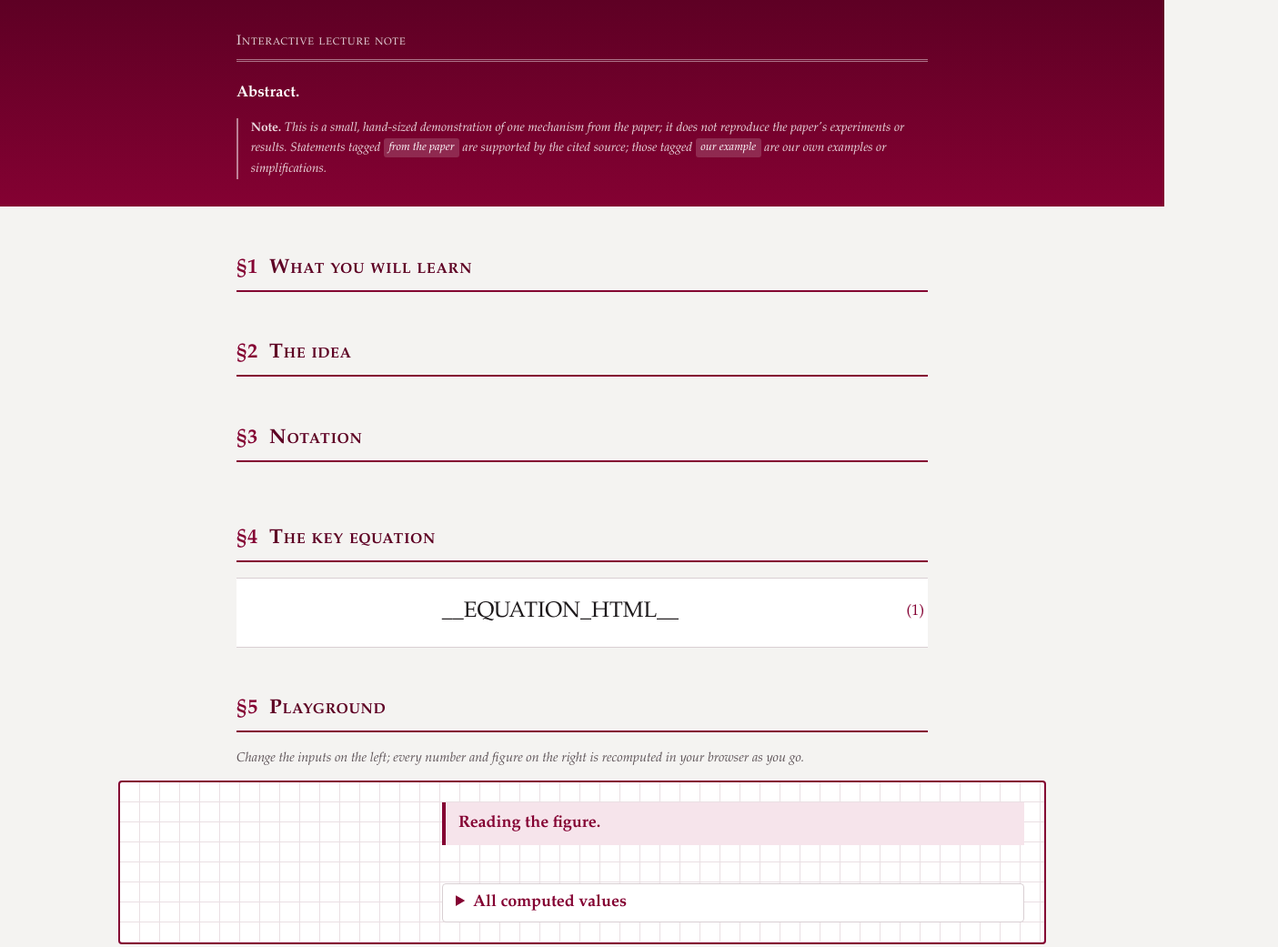
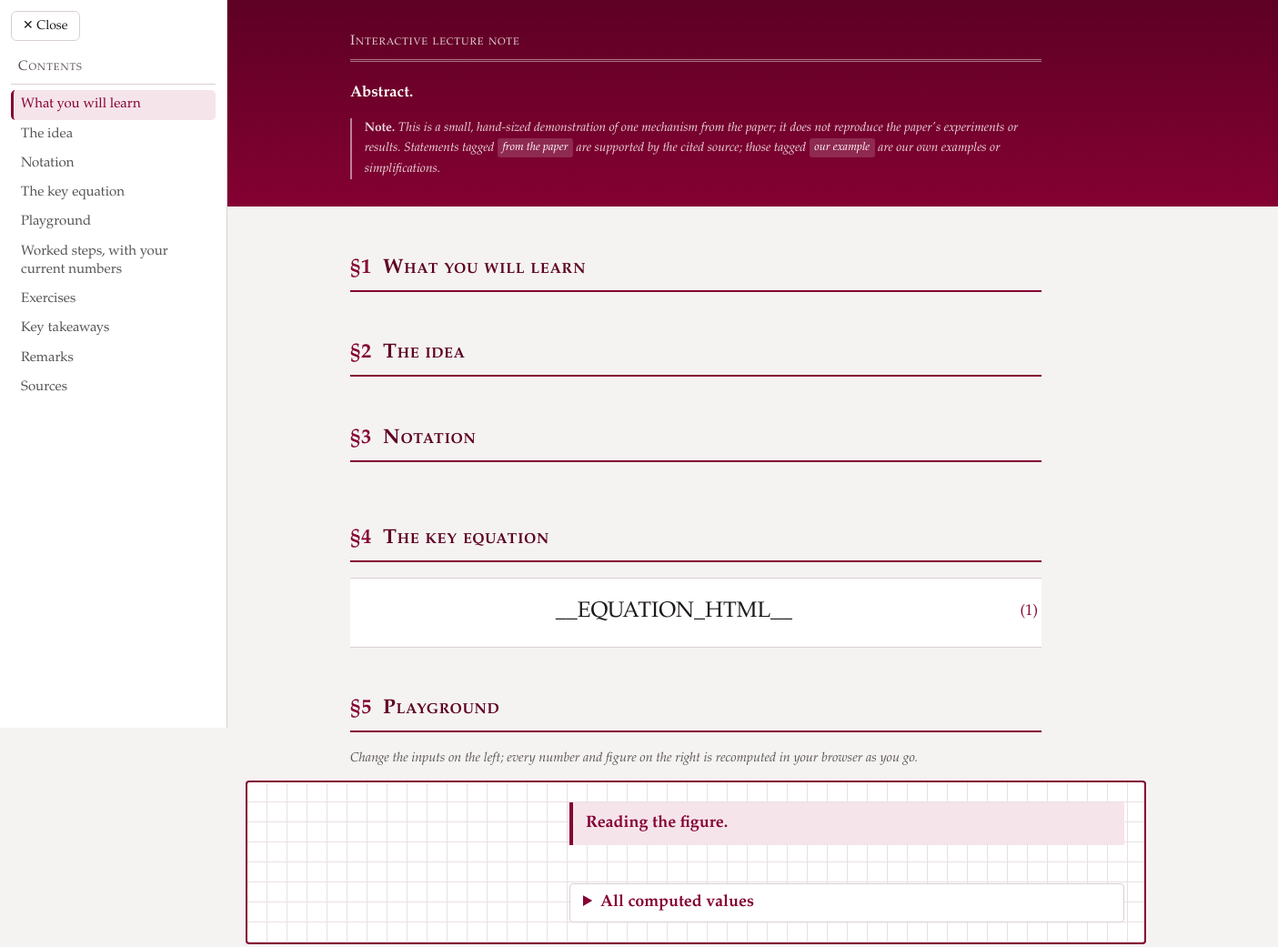
Before and after one commit to alaa-kalach/Paper-to-Playground, a plain HTML site: page template/page.html in a window 1280 px wide. Shown: the top 1041 px of the page at 91% size, 1405 px wide, since content can reach past the window. Drawn offline with Linux system fonts and the light colour scheme.

Commit message:
Template: collapsible section sidebar

```diff
--- a/template/page.html
+++ b/template/page.html
@@ -1005,5 +1005,54 @@ if (tests.length){
 window.__P2P = {state:function(){return clone(state);}, out:function(){return lastOut;}, ready:true};
 })();
 </script>
+<style>
+  #toc-side{position:fixed;top:0;left:0;bottom:0;width:250px;overflow-y:auto;
+    padding:64px 12px 20px;background:var(--card);border-right:1px solid var(--line);
+    font:15px/1.35 var(--serif);z-index:60;transform:translateX(-100%);transition:transform .25s ease}
+  body.toc-open #toc-side{transform:none}
+  body{transition:padding-left .25s ease}
+  @media (min-width:900px){ body.toc-open{padding-left:250px} }
+  #toc-btn{position:fixed;top:12px;left:12px;z-index:70;padding:6px 12px;border-radius:6px;
+    border:1px solid var(--line);background:var(--card);color:var(--ink);font:14px var(--serif);cursor:pointer}
+  #toc-btn:hover{border-color:var(--accent);color:var(--accent)}
+  #toc-side .toc-title{font-variant:small-caps;letter-spacing:.06em;color:var(--muted);
+    padding:0 8px 8px;border-bottom:1px solid var(--line);margin-bottom:6px}
+  #toc-side a{display:block;padding:6px 8px;border-radius:5px;color:var(--ink);text-decoration:none;
+    opacity:.75;border-left:3px solid transparent}
+  #toc-side a:hover{opacity:1;background:var(--accent-soft)}
+  #toc-side a.active{opacity:1;color:var(--accent);border-left-color:var(--accent);background:var(--accent-soft)}
+  section.card{scroll-margin-top:16px}
+  html{scroll-behavior:smooth}
+  @media print{#toc-side,#toc-btn{display:none} body.toc-open{padding-left:0}}
+</style>
+<script>
+(function(){
+  var secs=[].slice.call(document.querySelectorAll('section.card')).filter(function(s){
+    return s.id && !s.classList.contains('hidden') && s.offsetParent!==null && s.querySelector('h2');});
+  if(secs.length<2) return;
+  var nav=document.createElement('nav'); nav.id='toc-side'; nav.setAttribute('aria-label','Sections');
+  var t=document.createElement('div'); t.className='toc-title'; t.textContent='Contents'; nav.appendChild(t);
+  secs.forEach(function(s){
+    var h2=s.querySelector('h2').cloneNode(true);
+    [].slice.call(h2.querySelectorAll('.num, #eq-badge, .badge')).forEach(function(n){n.remove();});
+    var a=document.createElement('a'); a.href='#'+s.id;
+    a.textContent=h2.textContent.replace(/\s+/g,' ').trim();
+    a.addEventListener('click',function(){ if(window.innerWidth<900) setOpen(false); });
+    nav.appendChild(a);});
+  var btn=document.createElement('button'); btn.id='toc-btn'; btn.type='button';
+  btn.setAttribute('aria-controls','toc-side');
+  document.body.appendChild(nav); document.body.appendChild(btn);
+  function setOpen(o){ document.body.classList.toggle('toc-open',o);
+    btn.textContent=o?'✕ Close':'☰ Contents'; btn.setAttribute('aria-expanded',o); }
+  btn.addEventListener('click',function(){ setOpen(!document.body.classList.contains('toc-open')); });
+  setOpen(window.innerWidth>=900);
+  if(!('IntersectionObserver' in window)) return;
+  var obs=new IntersectionObserver(function(es){es.forEach(function(e){
+    if(e.isIntersecting){[].slice.call(nav.querySelectorAll('a')).forEach(function(l){l.classList.remove('active');});
+      var a=nav.querySelector('a[href="#'+e.target.id+'"]'); if(a) a.classList.add('active');}});
+  },{rootMargin:'-25% 0px -65% 0px'});
+  secs.forEach(function(s){obs.observe(s);});
+})();
+</script>
 </body>
 </html>
```
